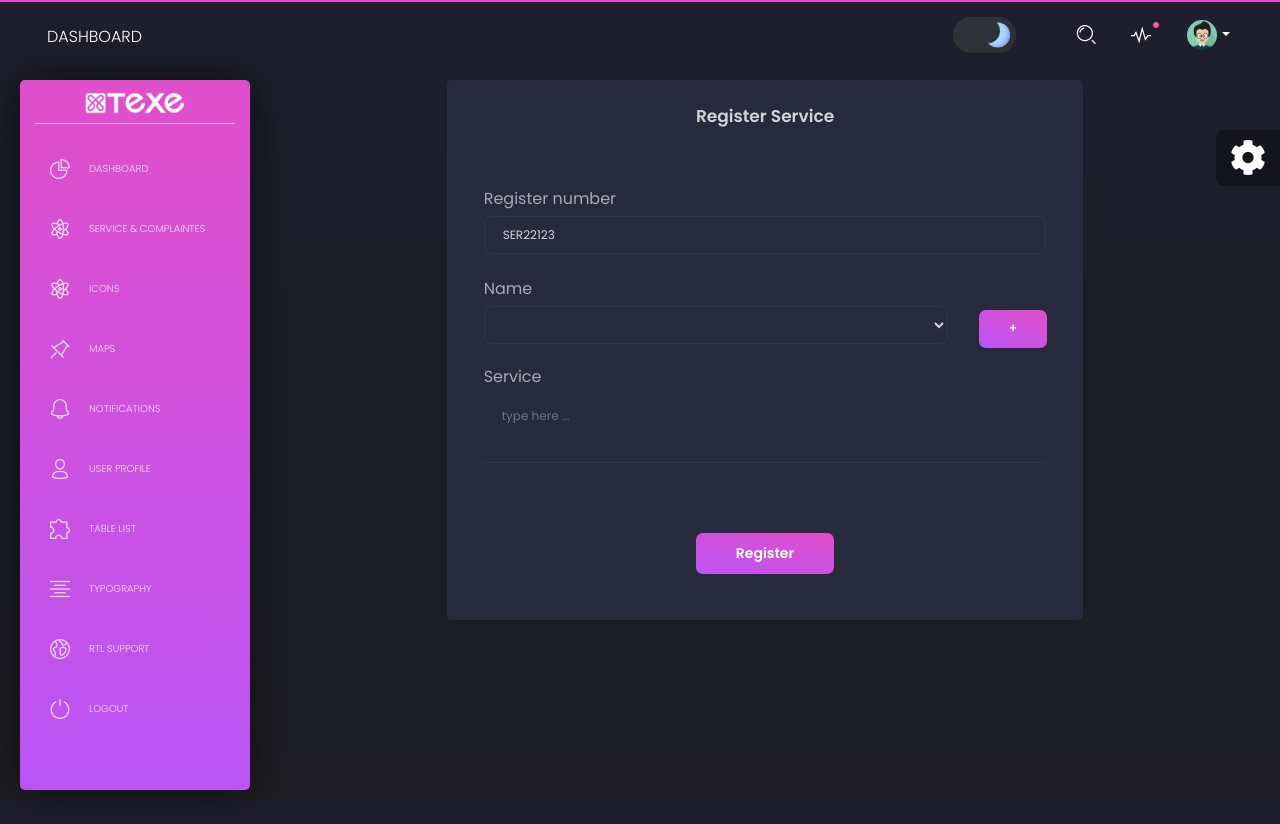
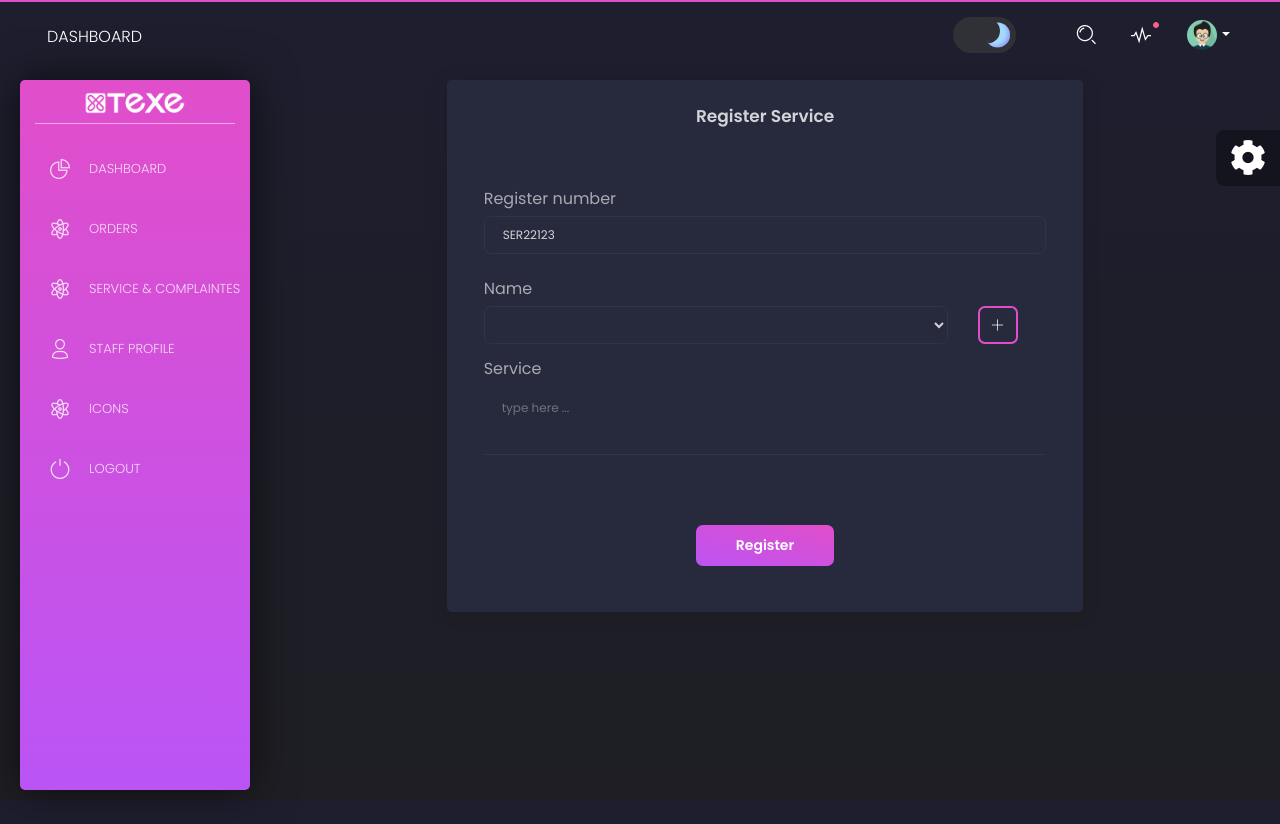
Before and after one commit to saijusunny/texe-crm--module, a Django app: page /add_service in a window 1280 px wide. Run offline with Django 4.2, Linux system fonts and the light colour scheme; tables that the repository leaves empty hold one stand-in row (values such as "Sample post"); lists and menus that the app fills with data are empty; some libraries are stand-ins or nearby versions.

Commit message:
add staff

```diff
--- a/templates/home/add_complaint.html
+++ b/templates/home/add_complaint.html
@@ -57,9 +57,9 @@
                                                                 {%endfor%}
                                                             </select>
                                                         </div>
-                                                        <div class="col-2">
-                                                            <a href="{% url 'add_user_complaint'%}">
-                                                            <div class="btn btn-primary form-control">+</div>
+                                                        <div class="col-1">
+                                                            <a href="{% url 'add_user_complaint'%}"style="color: white; border: 2px solid #e14eca;" class=" form-control" title="add user">
+                                                                <i class="tim-icons icon-simple-add" style="margin-left: -6px; margin-top: -5px;"></i>
                                                             </a>
                                                         </div>
                                                     </div>
--- a/templates/home/add_service.html
+++ b/templates/home/add_service.html
@@ -57,9 +57,9 @@
                                                                 {%endfor%}
                                                             </select>
                                                         </div>
-                                                        <div class="col-2">
-                                                            <a href="{% url 'add_user_service'%}">
-                                                            <div class="btn btn-primary form-control">+</div>
+                                                        <div class="col-1 ">
+                                                            <a href="{% url 'add_user_service'%}" style="color: white; border: 2px solid #e14eca;" class=" form-control" title="add user">
+                                                            <i class="tim-icons icon-simple-add" style="margin-left: -6px; margin-top: -5px;"></i>
                                                             </a>
                                                         </div>
                                                     </div>
--- a/templates/includes/sidebar.html
+++ b/templates/includes/sidebar.html
@@ -8,66 +8,45 @@
                 <a href="{%url 'dashboard'%}"><img src="{% static 'images\logo.png'%}" class="w-50" alt="Texe Logo"></a>
             </div>
             <ul class="nav">
-                <li class="{% if 'index' in segment %} active {% endif %} ">
-                    <a href="/">
+                <li class='{% if segment == "dashboard"%} active {% endif %}'>
+                    <a href="{% url 'dashboard'%}">
                         <i class="tim-icons icon-chart-pie-36"></i>
-                        <p>Dashboard</p>
+                        <p style="font-size: 13px;">Dashboard</p>
+                    </a>
+                </li>
+
+                <li class='{% if segment == "icons"%} active {% endif %}'>
+                    <a href="{% url 'icons'%}">
+                        <i class="tim-icons icon-atom"></i>
+                        <p style="font-size: 13px;">Orders</p>
+                    </a>
+                </li>
+
+                <li class='{% if segment == "ser_cmp"%} active {% endif %}'>
+                    <a href="{% url 'ser_cmp'%}">
+                        <i class="tim-icons icon-atom"></i>
+                        <p style="font-size: 13px;">Service & Complaintes</p>
+                    </a>
+                </li>
+
+                <li class='{% if segment == "staff_home"%} active {% endif %}'>
+                    <a href="{% url 'staff_home'%}">
+                        <i class="tim-icons icon-single-02"></i>
+                        <p style="font-size: 13px;">Staff Profile</p>
                     </a>
                 </li>
 
                 <li class="{% if 'icons' in segment %} active {% endif %}">
-                    <a href="{% url 'ser_cmp'%}">
+                    <a href="{% url 'icons'%}">
                         <i class="tim-icons icon-atom"></i>
-                        <p>Service & Complaintes</p>
+                        <p style="font-size: 13px;">Icons</p>
                     </a>
                 </li>
 
-                <li class="{% if 'icons' in segment %} active {% endif %}">
-                    <a href="/icons.html">
-                        <i class="tim-icons icon-atom"></i>
-                        <p>Icons</p>
-                    </a>
-                </li>
-                <li class="{% if 'map' in segment %} active {% endif %}">
-                    <a href="/map.html">
-                        <i class="tim-icons icon-pin"></i>
-                        <p>Maps</p>
-                    </a>
-                </li>
-                <li class="{% if 'notifications' in segment %} active {% endif %}">
-                    <a href="/notifications.html">
-                        <i class="tim-icons icon-bell-55"></i>
-                        <p>Notifications</p>
-                    </a>
-                </li>
-                <li class="{% if 'user' in segment %} active {% endif %}">
-                    <a href="/user.html">
-                        <i class="tim-icons icon-single-02"></i>
-                        <p>User Profile</p>
-                    </a>
-                </li>
-                <li class="{% if 'tables' in segment %} active {% endif %}">
-                    <a href="/tables.html">
-                        <i class="tim-icons icon-puzzle-10"></i>
-                        <p>Table List</p>
-                    </a>
-                </li>
-                <li class="{% if 'typography' in segment %} active {% endif %}">
-                    <a href="/typography.html">
-                        <i class="tim-icons icon-align-center"></i>
-                        <p>Typography</p>
-                    </a>
-                </li>
-                <li>
-                    <a href="/rtl.html">
-                        <i class="tim-icons icon-world"></i>
-                        <p>RTL Support</p>
-                    </a>
-                </li>
                 <li>
                     <a href="{% url 'login' %}">
                         <i class="tim-icons icon-button-power"></i>
-                        <p>Logout</p>
+                        <p style="font-size: 13px;">Logout</p>
                     </a>
                 </li>
             </ul>
--- a/texecrmapp/urls.py
+++ b/texecrmapp/urls.py
@@ -5,6 +5,7 @@ urlpatterns = [
     path('',views.login, name='login'),
     path('dashboard',views.dashboard, name='dashboard'),
     path('users_lst',views.users_lst, name='users_lst'),
+    path('staff_home',views.staff_home, name='staff_home'),
     path('ser_cmp',views.ser_cmp, name='ser_cmp'),
     path('add_complaint',views.add_complaint, name='add_complaint'),
     path('add_user_complaint',views.add_user_complaint, name='add_user_complaint'),
--- a/texecrmapp/views.py
+++ b/texecrmapp/views.py
@@ -24,7 +24,7 @@ import matplotlib
 matplotlib.use('Agg')
 from matplotlib import pyplot as plt
 import numpy as np
-
+from django.urls import resolve
 # from requests import request
 
 def login(request):
@@ -41,18 +41,27 @@ def login(request):
     return render(request, 'home/login.html')
 
 def dashboard(request):
-    return render(request,'home/index.html')
+    resolved_func = resolve(request.path_info).func
+    segment=resolved_func.__name__
+    return render(request,'home/index.html',{'segment':segment})
 
 def registration(request):
     return render(request,'accounts/register.html')
+def staff_home(request):
+    resolved_func = resolve(request.path_info).func
+    segment=resolved_func.__name__
+    return render(request,'home/staff_home.html',{'segment':segment})
 
 def ser_cmp(request):
     comp=complaint_service.objects.filter(type="complaint")
 
     serv=complaint_service.objects.filter(type="service")
+    resolved_func = resolve(request.path_info).func
+    segment=resolved_func.__name__
     context={
         'comp':comp,
-        'serv':serv
+        'serv':serv,
+        'segment':segment
     }
     return render(request,'home/service_compl.html',context)
 
@@ -65,9 +74,12 @@ def add_complaint(request):
     else:
         regst=1
     regss="CMP"+str(regst)+str(dt.day)+str(dt.year)[-2:]
+    resolved_func = resolve(request.path_info).func
+    segment=resolved_func.__name__
     context={
         "names":names,
         "regss":regss,
+        'segment':segment
     }
 
     if request.method=="POST":
@@ -95,6 +107,8 @@ def add_complaint(request):
 
 def add_user_complaint(request):
     user_reg=users.objects.all().last()
+    resolved_func = resolve(request.path_info).func
+    segment=resolved_func.__name__
     if request.method=='POST':
         urs=users()
         dt= date.today()
@@ -120,7 +134,7 @@ def add_user_complaint(request):
         urs.save()
         return redirect('add_complaint')
 
-    return render(request,"home/add_user_complaint.html")
+    return render(request,"home/add_user_complaint.html",{'segment':segment})
 
 
 def add_service(request):
@@ -132,9 +146,12 @@ def add_service(request):
     else:
         regst=1
     regss="SER"+str(regst)+str(dt.day)+str(dt.year)[-2:]
+    resolved_func = resolve(request.path_info).func
+    segment=resolved_func.__name__
     context={
         "names":names,
         "regss":regss,
+        'segment':segment
     }
 
     if request.method=="POST":
@@ -162,6 +179,8 @@ def add_service(request):
 
 def add_user_service(request):
     user_reg=users.objects.all().last()
+    resolved_func = resolve(request.path_info).func
+    segment=resolved_func.__name__
     if request.method=='POST':
         urs=users()
         dt= date.today()
@@ -187,9 +206,14 @@ def add_user_service(request):
         urs.save()
         return redirect('add_service')
 
-    return render(request,"home/add_user_service.html")
+    return render(request,"home/add_user_service.html",{'segment':segment})
 
 def users_lst(request):
+    resolved_func = resolve(request.path_info).func
+    segment=resolved_func.__name__
+    context={
+        'segment':segment
+    }
     return render(request,"home/user_list.html")
 
 def icons(request):
```
Also changed, not shown: templates/home/service_compl.html (+75 -44 lines), templates/home/staff_home.html (added, +100 -0 lines).
